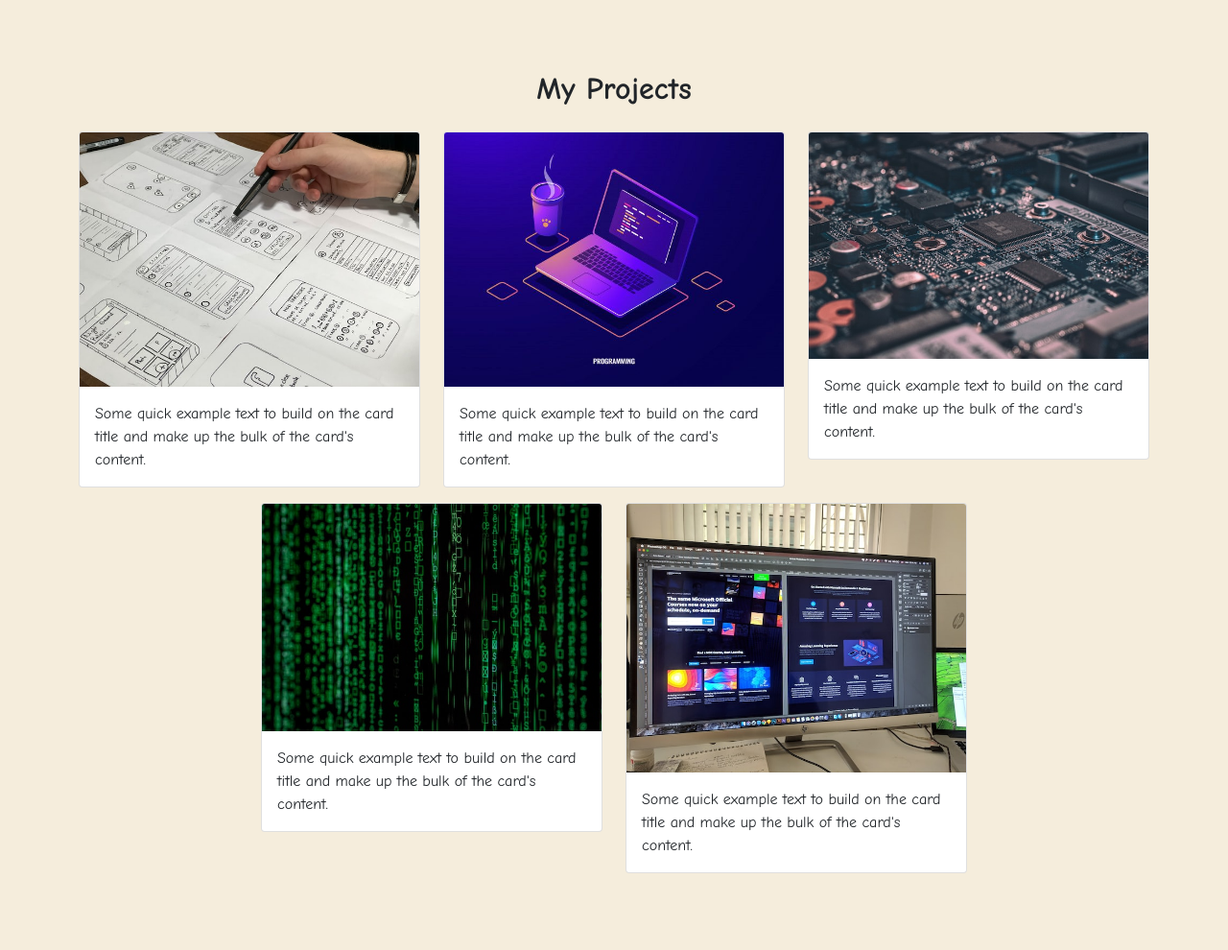
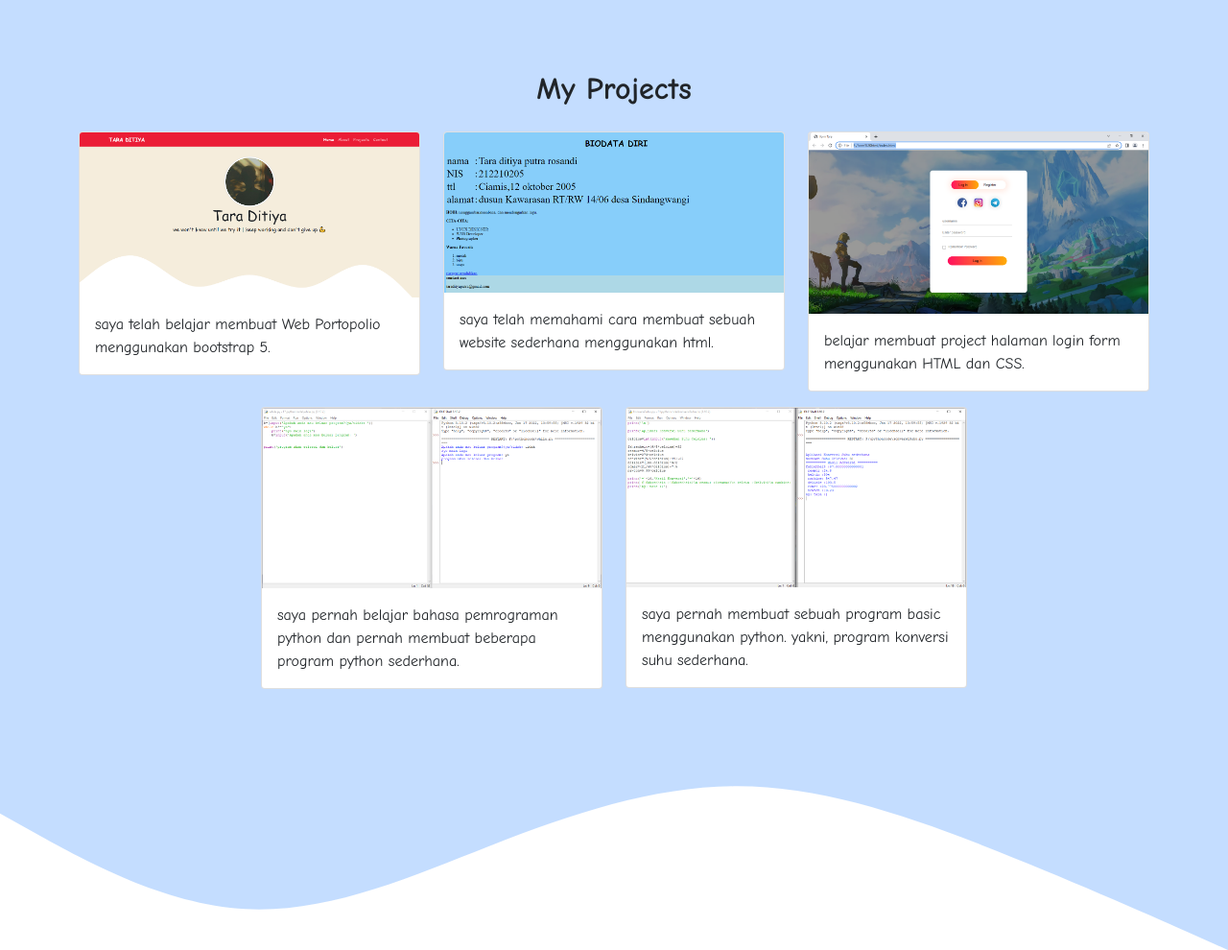
Before and after one commit to TaraDitya/TaraDitya.github.io, a plain HTML site: page index.html in a window 1280 px wide. Shown: the part 1480-2470 px from the top of the page at 96% size. Drawn offline with nearby package versions, Linux system fonts and the light colour scheme.

Commit message:
menyempurnakan + merubah section my projects

```diff
--- a/index.html
+++ b/index.html
@@ -17,7 +17,7 @@
   </head>
   <body id="home">
     <!-- navbar -->
-    <nav class="navbar navbar-expand-lg navbar-dark shadow-sm fixed-top" style="background-color: #eb1d36">
+    <nav class="navbar navbar-expand-lg navbar-dark shadow-sm fixed-top" style="background-color: #001d6e">
       <div class="container">
         <a class="navbar-brand fw-bold" href="#">TARA DITIYA</a>
         <button class="navbar-toggler" type="button" data-bs-toggle="collapse" data-bs-target="#navbarNav" aria-controls="navbarNav" aria-expanded="false" aria-label="Toggle navigation">
@@ -45,7 +45,7 @@
 
     <!-- Jumbotron -->
     <section class="jumbotron text-center">
-      <img src="img/putra.jpg" alt="tara" width="200" class="rounded-circle img-thumbnail" />
+      <img src="img/aing.jpg" alt="tara" width="200" class="rounded-circle img-thumbnail" />
       <h1 class="display-4">Tara Ditiya</h1>
       <p class="lead">we won't know until we try it | keep working and don't give up 💪</p>
       <svg xmlns="http://www.w3.org/2000/svg" viewBox="0 0 1440 320">
@@ -76,14 +76,14 @@
           <div class="col-md-4">
             <p>
               Aku bukanlah siswa yang Populer ataupun Berprestasi. Meski teman-temanku bilang aku jago ngoding, namun kenyataannya aku hanya sekedar bisa (tidak sejago itu). Tapi kenyataan itu tidak akan menjadi penghalang untukku menggapai
-              mimpi. Karena aku percaya semua orang berhak bermimpi dan berhak untuk merealisasikan mimpinya tersebut. <br>~Tara(2022)
+              mimpi. Karena aku percaya semua orang berhak bermimpi dan berhak untuk merealisasikan mimpinya tersebut. <br />~Tara(2022)
             </p>
           </div>
         </div>
       </div>
       <svg xmlns="http://www.w3.org/2000/svg" viewBox="0 0 1440 320">
         <path
-          fill="#F5EDDC"
+          fill="#C4DDFF"
           fill-opacity="1"
           d="M0,64L34.3,80C68.6,96,137,128,206,165.3C274.3,203,343,245,411,245.3C480,245,549,203,617,165.3C685.7,128,754,96,823,96C891.4,96,960,128,1029,117.3C1097.1,107,1166,53,1234,48C1302.9,43,1371,85,1406,106.7L1440,128L1440,320L1405.7,320C1371.4,320,1303,320,1234,320C1165.7,320,1097,320,1029,320C960,320,891,320,823,320C754.3,320,686,320,617,320C548.6,320,480,320,411,320C342.9,320,274,320,206,320C137.1,320,69,320,34,320L0,320Z"
         ></path>
@@ -102,41 +102,41 @@
         <div class="row justify-content-center">
           <div class="col-md-4 mb-3">
             <div class="card">
-              <img src="projects/design_grafis.jpg" class="card-img-top" alt="..." />
+              <img src="projects/web_portopolio.png" class="card-img-top" alt="..." />
               <div class="card-body">
-                <p class="card-text">Some quick example text to build on the card title and make up the bulk of the card's content.</p>
+                <p class="card-text">saya telah belajar membuat Web Portopolio menggunakan bootstrap 5.</p>
               </div>
             </div>
           </div>
           <div class="col-md-4 mb-3">
             <div class="card">
-              <img src="projects/code_laptop.jpeg" class="card-img-top" alt="..." />
+              <img src="projects/biodata-html.png" class="card-img-top" alt="..." />
               <div class="card-body">
-                <p class="card-text">Some quick example text to build on the card title and make up the bulk of the card's content.</p>
+                <p class="card-text">saya telah memahami cara membuat sebuah website sederhana menggunakan html.</p>
               </div>
             </div>
           </div>
           <div class="col-md-4 mb-3">
             <div class="card">
-              <img src="projects/cpu.jpg" class="card-img-top" alt="..." />
+              <img src="projects/formlogin_htmlcss.png" class="card-img-top" alt="..." />
               <div class="card-body">
-                <p class="card-text">Some quick example text to build on the card title and make up the bulk of the card's content.</p>
+                <p class="card-text">belajar membuat project halaman login form menggunakan HTML dan CSS.</p>
               </div>
             </div>
           </div>
           <div class="col-md-4 mb-3">
             <div class="card">
-              <img src="projects/hacker.jpg" class="card-img-top" alt="..." />
+              <img src="projects/python.png" class="card-img-top" alt="..." />
               <div class="card-body">
-                <p class="card-text">Some quick example text to build on the card title and make up the bulk of the card's content.</p>
+                <p class="card-text">saya pernah belajar bahasa pemrograman python dan pernah membuat beberapa program python sederhana.</p>
               </div>
             </div>
           </div>
           <div class="col-md-4 mb-3">
             <div class="card">
-              <img src="projects/uiux.jpg" class="card-img-top" alt="..." />
+              <img src="projects/pythoncode_basic.png" class="card-img-top" alt="..." />
               <div class="card-body">
-                <p class="card-text">Some quick example text to build on the card title and make up the bulk of the card's content.</p>
+                <p class="card-text">saya pernah membuat sebuah program basic menggunakan python. yakni, program konversi suhu sederhana.</p>
               </div>
             </div>
           </div>
@@ -175,14 +175,14 @@
                 <label for="pesan" class="form-label">Pesan</label>
                 <textarea class="form-control" id="pesan" rows="3"></textarea>
               </div>
-              <button type="submit" class="btn btn-dark" style="background-color: #eb1d36; border: 0px">Kirim</button>
+              <button type="submit" class="btn btn-dark" style="background-color: #001d6e; border: 0px">Kirim</button>
             </form>
           </div>
         </div>
       </div>
       <svg xmlns="http://www.w3.org/2000/svg" viewBox="0 0 1440 320">
         <path
-          fill="#eb1d36"
+          fill="#001D6E"
           fill-opacity="1"
           d="M0,96L60,112C120,128,240,160,360,154.7C480,149,600,107,720,80C840,53,960,43,1080,42.7C1200,43,1320,53,1380,58.7L1440,64L1440,320L1380,320C1320,320,1200,320,1080,320C960,320,840,320,720,320C600,320,480,320,360,320C240,320,120,320,60,320L0,320Z"
         ></path>
--- a/style.css
+++ b/style.css
@@ -5,15 +5,15 @@ body {
 
 .jumbotron {
   padding-top: 6rem;
-  background-color: #f5eddc;
+  background-color: #C4DDFF;
 }
 
 #projects {
-  background-color: #f5eddc;
+  background-color: #C4DDFF;
 }
 
 footer {
-  background-color: #eb1d36;
+  background-color: #001D6E;
 }
 
 section{
```
Also changed, not shown: img/aing.jpg (added), img/tara.jpg (deleted), img/tara_12.jpg (deleted), projects/biodata-html.png (added), projects/code_laptop.jpeg (deleted), projects/cpu.jpg (deleted), projects/design_grafis.jpg (deleted), projects/formlogin_htmlcss.png (added), projects/hacker.jpg (deleted), projects/python.png (added), projects/pythoncode_basic.png (added), projects/uiux.jpg (deleted), projects/web_portopolio.png (added).
